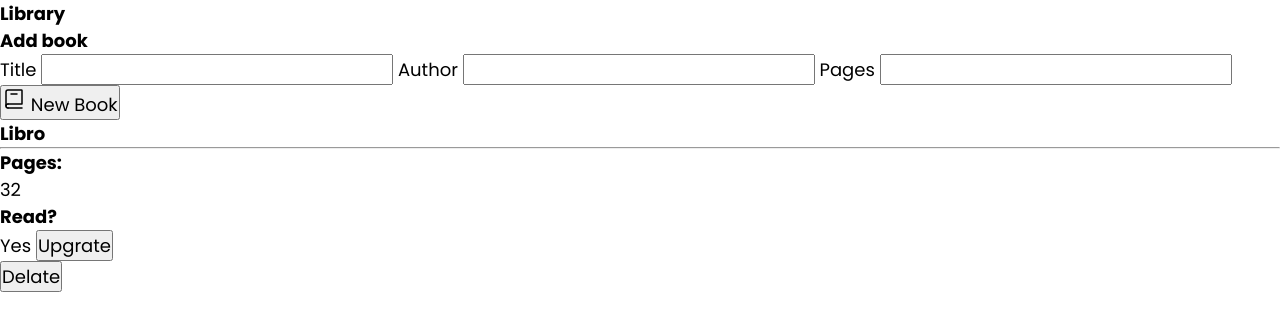
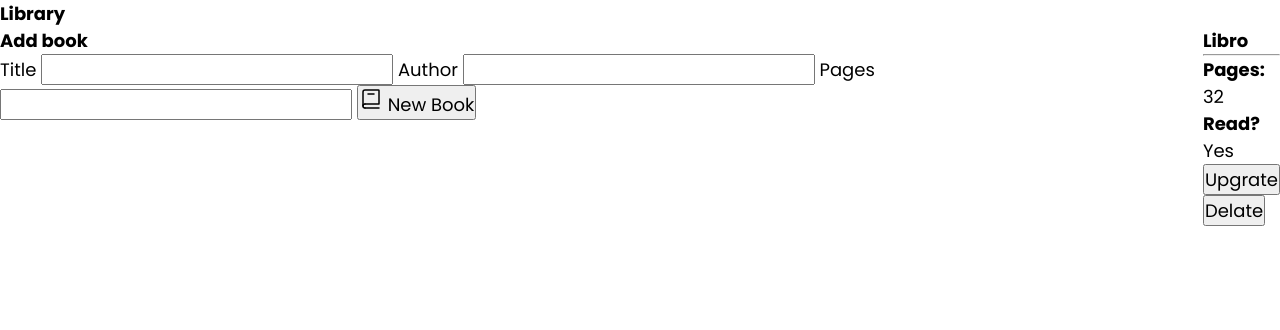
Before and after one commit to MariaRuiz-96/Library, a plain HTML site: page index.html in a window 1280 px wide. Drawn offline with Linux system fonts and the light colour scheme; a web font is replaced by a local one.

Commit message:
feat: aplicar grid layout en el body con disposición de secciones
- Se configura el body con un layout de grid de dos columnas y dos filas.
- El header se coloca en la primera fila y ocupa el ancho completo de la primera columna.
- El aside se posiciona en la segunda fila, ocupando la primera columna.
- El main se posiciona en la segunda fila, ocupando la segunda columna.

```diff
--- a/style/style.scss
+++ b/style/style.scss
@@ -18,3 +18,26 @@ $white-font:#FFFFFF;
     margin: 0px;
     padding: 0px;
 }
+
+//*-------------------*/
+body{
+    display: grid;
+    grid-template-columns: auto 1fr;
+    grid-template-rows: auto 1fr;
+    height: 100vh;
+
+    header{
+        grid-auto-columns: 1/3;
+        grid-row: 1/2;
+    }
+
+    aside{
+        grid-column: 1/2;
+        grid-row: 2/3;
+    }
+
+    main{
+        grid-column: 2/3;
+        grid-row: 2/3;
+    }
+}
```
Also changed, not shown: style/style.css, 1 other file.
